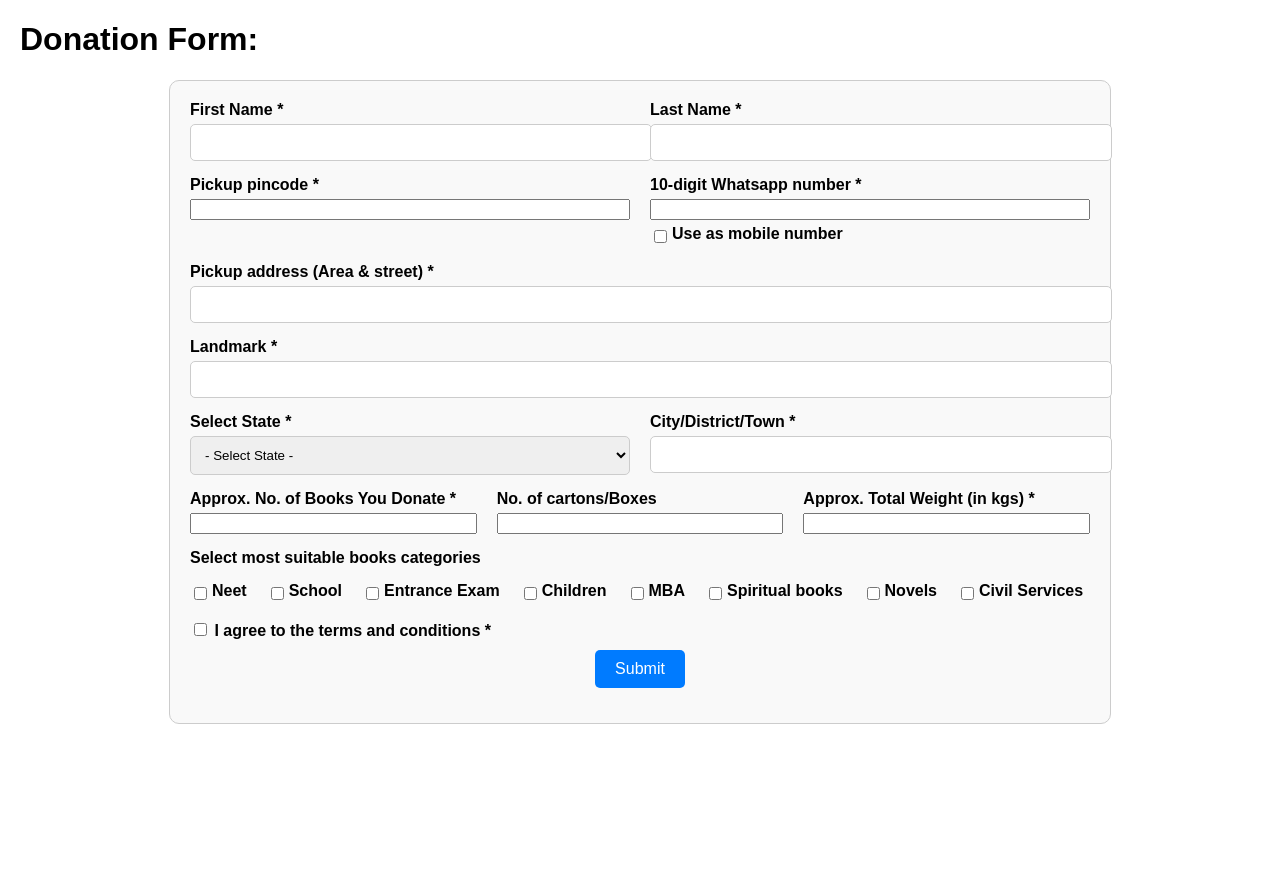
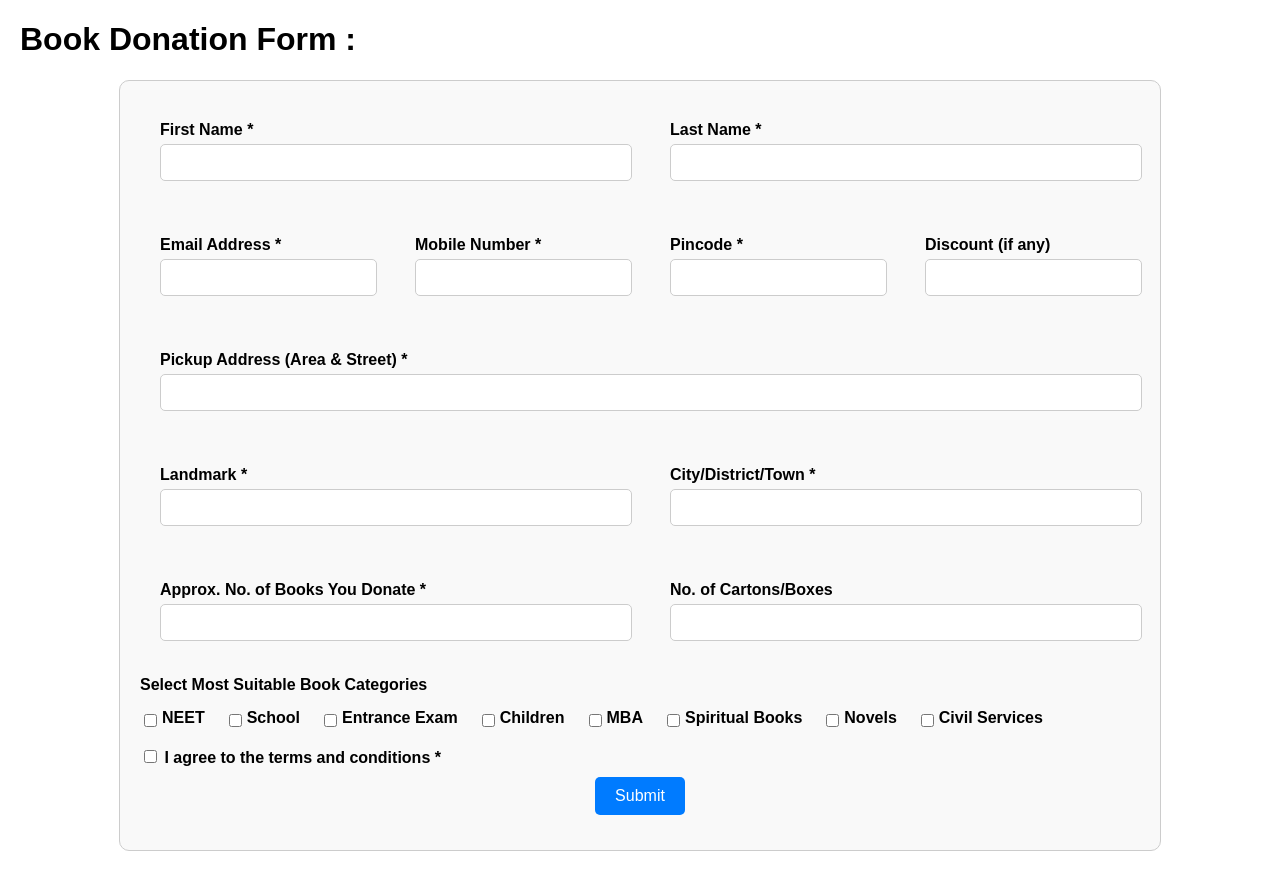
Before and after one commit to Satishkumargangavarapu/project, a Flask app: page / in a window 1280 px wide. Before the commit the page ends 724 px from the top, so only its background shows below. Run offline with Flask 3, Linux system fonts and the light colour scheme.

Commit message:
Update donation_form.html

```diff
--- a/templates/donation_form.html
+++ b/templates/donation_form.html
@@ -1,7 +1,6 @@
 <!DOCTYPE html>
 <html lang="en">
 <head>
-    <h1>Donation Form: </h1>
     <meta charset="UTF-8">
     <meta name="viewport" content="width=device-width, initial-scale=1.0">
     <title>Book Donation Form</title>
@@ -12,12 +11,13 @@
         }
 
         form {
-            max-width: 900px;
+            max-width: 1000px;
             margin: 0 auto;
             border: 1px solid #ccc;
             padding: 20px;
             border-radius: 10px;
             background-color: #f9f9f9;
+            transition: background-color 1s ease;
         }
 
         .form-row {
@@ -31,6 +31,7 @@
             flex: 1;
             display: flex;
             flex-direction: column;
+            padding:20px;
         }
 
         .form-group-full {
@@ -44,21 +45,11 @@
             font-weight: bold;
         }
 
-        input[type="text"], select {
+        input[type="text"], input[type="number"], input[type="email"], select {
             padding: 10px;
             border: 1px solid #ccc;
             border-radius: 5px;
             width: 100%;
-        }
-
-        .checkbox-group-inline {
-            display: flex;
-            align-items: center;
-            margin-top: 5px;
-        }
-
-        .checkbox-group-inline input[type="checkbox"] {
-            margin-right: 5px;
         }
 
         .checkbox-group {
@@ -98,36 +89,73 @@
             align-content: center;
             margin-top: 10px;
         }
-
-        /* Hide the number input spinner */
-        input[type="number"]::-webkit-outer-spin-button,
-        input[type="number"]::-webkit-inner-spin-button {
-            -webkit-appearance: none;
-            margin: 0;
-        }
-
-        input[type="number"] {
-            -moz-appearance: textfield;
-        }
     </style>
     <script>
-        function validateNumberInput(event, maxLength) {
+         function validateNumberInput(event, maxLength) {
             const input = event.target;
             if (input.value.length > maxLength) {
                 input.value = input.value.slice(0, maxLength);
             }
         }
+    function validateMobile(event,maxLength) {
+        const mobile = document.getElementById("mobile");
+        const mobileError = document.getElementById("mobileError");
+        if (mobile.value.length >maxLength) {
+            mobileError.textContent = "Mobile number must be exactly 10 digits.";
+            return false;
+        } else {
+            mobile.value=mobile.value.slice(0,maxLength);
+            mobileError.textContent = "";
+            return true;
+        }
+    }
+    function validatePincode(event,maxLength) {
+        const pincode = document.getElementById("pincode");
+        const pincodeError = document.getElementById("pincodeError");
+        if (pincode.value.length > maxLength) {
+            pincodeError.textContent = "Pincode must be exactly 6 digits.";
+            return false;
+        } else {
+            pincode.value=pincode.value.slice(0,maxLength);
+            pincodeError.textContent = "";
+            return true;
+        }
+    }
+    function validateDiscount() {
+        const discount = document.getElementById("discount");
+        const discountError = document.getElementById("discountError");
+        if (discount.value < 0 || discount.value > 100) {
+            discountError.textContent = "Discount must be between 0 and 100.";
+            return false;
+        } else {
+            discountError.textContent = "";
+            return true;
+        }
+    }
+    function validateForm(event) {
+        const isDiscountValid = validateDiscount();
+        const isMobileValid = validateMobile();
+        const isPincodeValid = validatePincode();
+        if (!isMobileValid || !isPincodeValid || !isDiscountValid) {
+            event.preventDefault(); // Prevent form submission
+        }
+    }
+        function changeBackgroundColor() {
+            const form = document.querySelector('form');
+            const colors = ['#f9f9f9', '#e0f7fa', '#ffe0b2', '#fce4ec', '#e8f5e9'];
+            let index = 0;
 
-        function validatePositiveNumber(event) {
-            const input = event.target;
-            if (input.value < 0) {
-                input.value = '';
-            }
+            setInterval(() => {
+                form.style.backgroundColor = colors[index];
+                index = (index + 1) % colors.length;
+            }, 2000); // Change color every 2 seconds
         }
+        window.onload = changeBackgroundColor;
     </script>
 </head>
 <body>
-    <form action="/submit" method="POST">
+    <h1>Book Donation Form : </h1>
+    <form action="/submit" method="POST" >
         <div class="form-row">
             <div class="form-group">
                 <label for="firstName">First Name *</label>
@@ -140,21 +168,29 @@
         </div>
         <div class="form-row">
             <div class="form-group">
-                <label for="pincode">Pickup pincode *</label>
-                <input type="number" id="pincode" name="pincode" required oninput="validateNumberInput(event, 6)">
+                <label for="email">Email Address *</label>
+                <input type="email" id="email" name="email" required>
             </div>
-            <div class="form-group">
-                <label for="whatsappNumber">10-digit Whatsapp number *</label>
-                <input type="number" id="whatsappNumber" name="whatsappNumber" oninput="validateNumberInput(event, 10)">
-                <div class="checkbox-group-inline">
-                    <input type="checkbox" id="useAsMobileNumber" name="useAsMobileNumber">
-                    <label for="useAsMobileNumber">Use as mobile number</label>
+            <form action="/submit" method="POST" onsubmit="validateForm(event)">
+                <div class="form-group">
+                    <label for="mobile">Mobile Number *</label>
+                    <input type="number" id="mobile" name="mobile" oninput="validateMobile(event, 10)" required maxlength="10">
+                    <span id="mobileError" style="color: red; font-size: 12px;"></span>
                 </div>
-            </div>
+                <div class="form-group">
+                    <label for="pincode">Pincode *</label>
+                    <input type="number" id="pincode" name="pincode" maxlength="6" oninput="validatePincode(event, 6)" required>
+                    <span id="pincodeError" style="color: red; font-size: 12px;"></span>
+                </div>
+                <div class="form-group">
+                    <label for="discount">Discount (if any)</label>
+                    <input type="number" id="discount" name="discount" min="0" max="100" maxlength="2" oninput="validateDiscount(event,2)" required>
+                    <span id="discountError" style="color: red; font-size: 12px;"></span>
+                </div>
         </div>
         <div class="form-row">
             <div class="form-group">
-                <label for="address">Pickup address (Area & street) *</label>
+                <label for="address">Pickup Address (Area & Street) *</label>
                 <input type="text" id="address" name="address" required>
             </div>
         </div>
@@ -162,42 +198,6 @@
             <div class="form-group">
                 <label for="landmark">Landmark *</label>
                 <input type="text" id="landmark" name="landmark" required>
-            </div>
-        </div>
-        <div class="form-row">
-            <div class="form-group">
-                <label for="state">Select State *</label>
-                <select id="state" name="state" required>
-                    <option value="">- Select State -</option>
-                    <option value="">Andhra Pradesh</option>
-                    <option value="">Arunachal Pradesh</option>
-                    <option value="">Assam</option>
-                    <option value="">Bihar</option>
-                    <option value="">Chhattisgarh</option>
-                    <option value="">Goa</option>
-                    <option value="">Gujarat</option>
-                    <option value="">Haryana</option>
-                    <option value="">Himachal Pradesh</option>
-                    <option value="">Jharkhand</option>
-                    <option value="">Karnataka</option>
-                    <option value="">Kerala</option>
-                    <option value="">Madhya Pradesh</option>
-                    <option value="">Maharashtra</option>
-                    <option value="">Manipur</option>
-                    <option value="">Meghalaya</option>
-                    <option value="">Mizoram</option>
-                    <option value="">Nagaland</option>
-                    <option value="">Odisha</option>
-                    <option value="">Punjab</option>
-                    <option value="">Rajasthan</option>
-                    <option value="">Sikkim</option>
-                    <option value="">Tamil Nadu</option>
-                    <option value="">Telangana</option>
-                    <option value="">Tripura</option>
-                    <option value="">Uttarakhand</option>
-                    <option value="">Uttar Pradesh</option>
-                    <option value="">West Bengal</option>
-                </select>
             </div>
             <div class="form-group">
                 <label for="city">City/District/Town *</label>
@@ -210,21 +210,17 @@
                 <input type="number" id="approxBooks" name="approxBooks" required min="0">
             </div>
             <div class="form-group">
-                <label for="cartonBoxes">No. of cartons/Boxes</label>
+                <label for="cartonBoxes">No. of Cartons/Boxes</label>
                 <input type="number" id="cartonBoxes" name="cartonBoxes" min="0">
-            </div>
-            <div class="form-group">
-                <label for="totalWeight">Approx. Total Weight (in kgs) *</label>
-                <input type="number" id="totalWeight" name="totalWeight" required min="0">
             </div>
         </div>
         <div class="form-row">
             <div class="form-group-full">
-                <label>Select most suitable books categories</label>
+                <label>Select Most Suitable Book Categories</label>
                 <div class="checkbox-group">
                     <div class="checkbox-item">
                         <input type="checkbox" id="neet" name="category" value="neet">
-                        <label for="neet">Neet</label>
+                        <label for="neet">NEET</label>
                     </div>
                     <div class="checkbox-item">
                         <input type="checkbox" id="school" name="category" value="school">
@@ -244,7 +240,7 @@
                     </div>
                     <div class="checkbox-item">
                         <input type="checkbox" id="spiritualBooks" name="category" value="spiritualBooks">
-                        <label for="spiritualBooks">Spiritual books</label>
+                        <label for="spiritualBooks">Spiritual Books</label>
                     </div>
                     <div class="checkbox-item">
                         <input type="checkbox" id="novels" name="category" value="novels">
```
